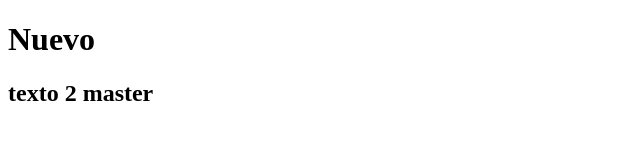
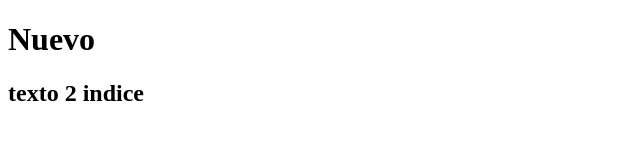
Before and after one commit to 5anty/iniciando, a plain HTML site: page index.html in a window 1280 px wide. Shown: the full height of the page, 0-640 px from the left. Drawn offline with Linux system fonts and the light colour scheme.

Commit message:
nueva pagina js

```diff
--- a/index.html
+++ b/index.html
@@ -13,7 +13,7 @@
         )
     </style>
    <h1>Nuevo</h1>
-    <h2> texto 2 master</h2>
+    <h2> texto 2 indice</h2>
 
 </body>
 </html>
```
Also changed, not shown: archivo.js (added).
